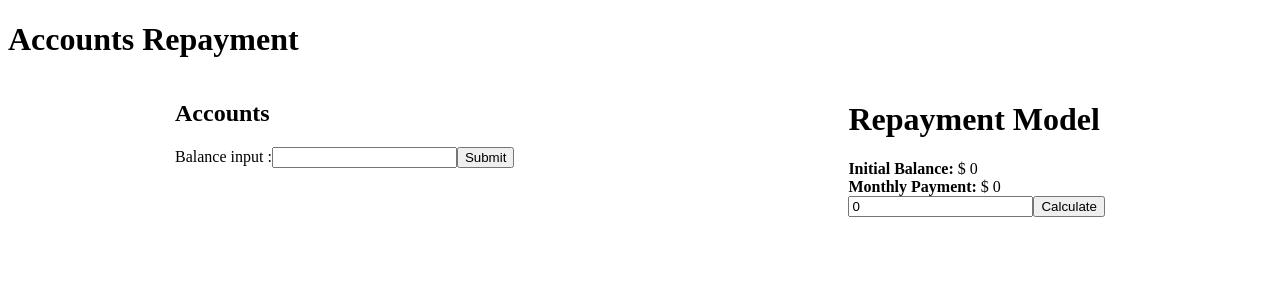
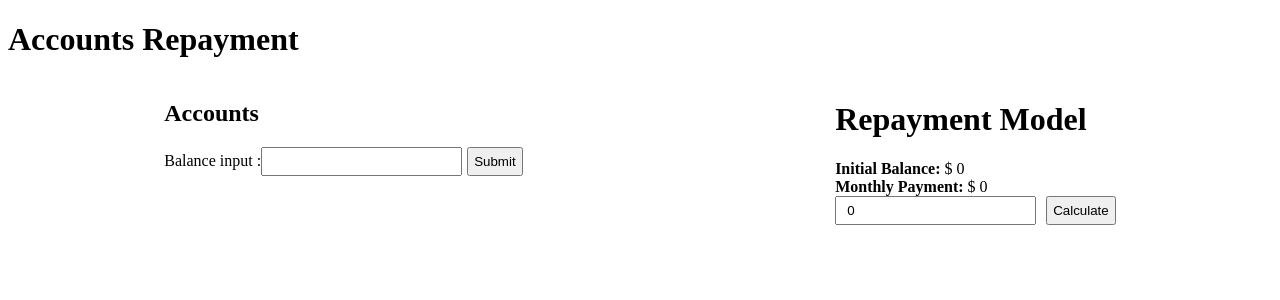
Before and after one commit to sujith2690/Accounts-Craxinno-Tech, a React (Vite) app: page / in a window 1280 px wide. Shown: the top 300 px of the page. Built offline with nearby package versions, Linux system fonts and the light colour scheme.

Commit message:
code-complete

```diff
--- /dev/null
+++ b/src/Components/Accounts.css
@@ -0,0 +1,13 @@
+.btn{
+    padding: 10px;
+    margin-right: 10px;
+    margin-bottom: 10px;
+}
+.submitBtn{
+    padding: 5px;
+    margin-left: 5px;
+}
+.inputField{
+    outline: none;
+    padding: 5px 10px;
+}
--- a/src/Components/Accounts.jsx
+++ b/src/Components/Accounts.jsx
@@ -1,6 +1,7 @@
 import React, { useState } from 'react'
 import { useDispatch, useSelector } from 'react-redux'
 import { addAccount } from '../Redux/accountSlice'
+import './Accounts.css'
 
 const Accounts = ({ setAcc, setConditions }) => {
     const userAcc = useSelector((state) => state.accountStore.accounts)
@@ -45,8 +46,9 @@ const Accounts = ({ setAcc, setConditions }) => {
                     id="balance"
                     value={balance}
                     onChange={handleInputChange}
+                    className='inputField'
                 />
-                <button type="submit">Submit</button>
+                <button className='submitBtn' type="submit">Submit</button>
             </form>
         </div>)
 }
--- /dev/null
+++ b/src/Components/Payment.css
@@ -0,0 +1,7 @@
+.calculateBtn{
+    padding: 5px;
+    margin-left: 10px;
+}
+.inp{
+    padding: 5px 10px;
+}
--- a/src/Components/Payment.jsx
+++ b/src/Components/Payment.jsx
@@ -1,4 +1,5 @@
 import React, { useEffect, useState } from 'react';
+import './Payment.css'
 
 
 const Payment = ({ data }) => {
@@ -49,12 +50,13 @@ const Payment = ({ data }) => {
                 <strong>Monthly Payment:</strong> $ {monthlyPayment}
             </div>
             <input
+            className='inp'
                 type="number"
                 value={monthlyPayment}
                 onChange={handleInputChange}
                 placeholder="Monthly Payment..."
             />
-            <button onClick={handleCalculate}>Calculate</button>
+            <button className='calculateBtn' onClick={handleCalculate}>Calculate</button>
             {balanceHistory.length > 0 && (
                 <div>
                     <h2>Balance Over Time:</h2>
```
